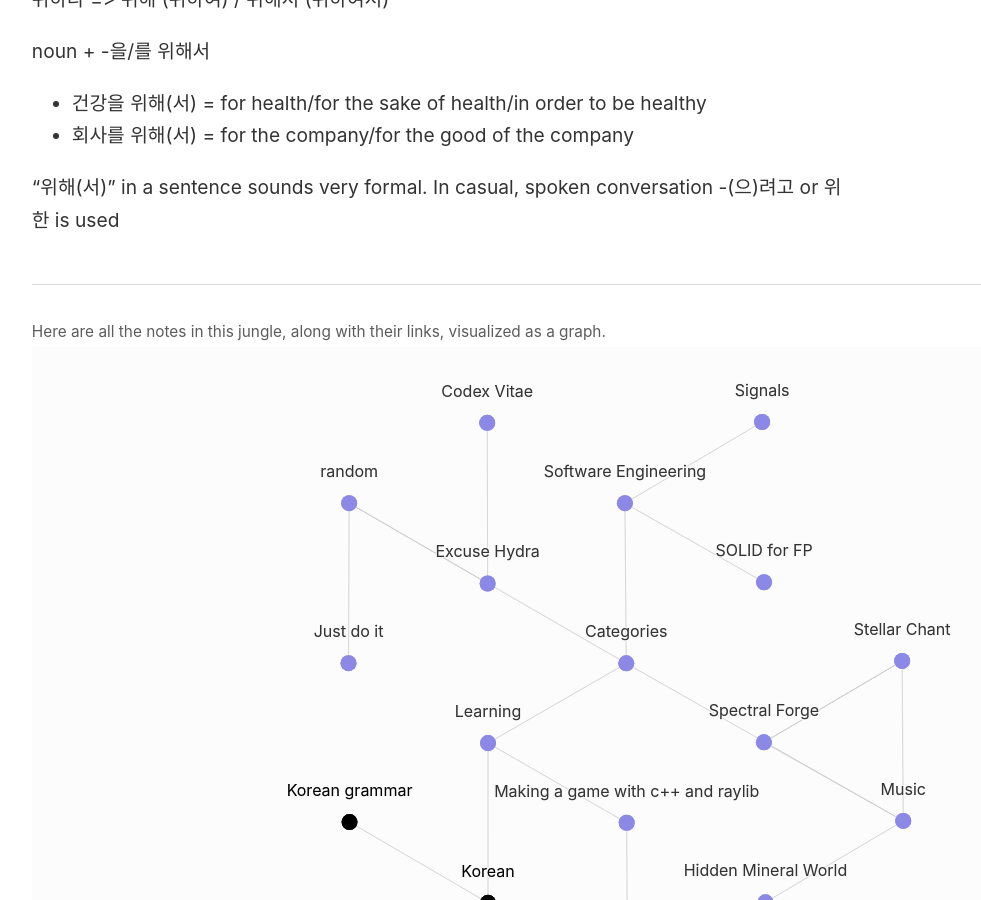
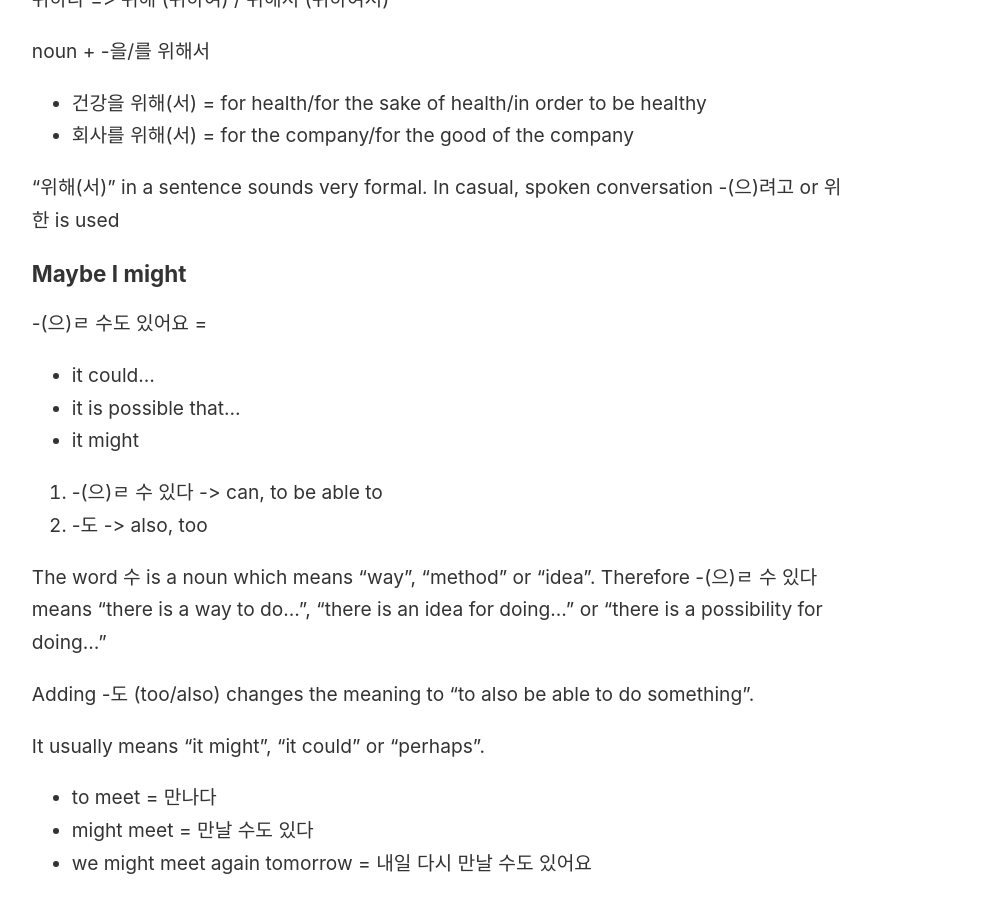
Before and after one commit to Dreat/digital_jungle, a Jekyll site: the page built from _notes/Korean grammar.md, in a window 1280 px wide and 900 px high, scrolled down 18129 px. Shown: the whole window, without its empty margins (45-1026 px from the left). Built offline with Jekyll 4.4.1, drawn with Linux system fonts in a browser that asks for light colours; some of the changed text lies outside the part shown.

Commit message:
maybe I might

```diff
--- a/_notes/Korean grammar.md
+++ b/_notes/Korean grammar.md
@@ -51,6 +51,7 @@ title: Korean grammar
 	<li><a href="#wellthenifso" class="internal-link">Well then, In that case, if so</a></li>
 	<li><a href="#lets" class="internal-link">Let's</a></li>
 	<li><a href="#inorderto" class="internal-link">In order to, For the sake of</a></li>
+	<li><a href="#maybeimight" class="internal-link">Maybe I might</a></li>
 </ul>
 </details>
 
@@ -670,3 +671,29 @@ noun + -을/를 위해서
 - 회사를 위해(서) = for the company/for the good of the company
 
 "위해(서)" in a sentence sounds very formal. In casual, spoken conversation -(으)려고 or 위한 is used
+
+### Maybe I might {#maybeimight}
+
+-(으)ㄹ 수도 있어요 =
+- it could...
+- it is possible that...
+- it might
+
+1. -(으)ㄹ 수 있다 -> can, to be able to
+2. -도 -> also, too
+
+The word 수 is a noun which means "way", "method" or "idea". Therefore -(으)ㄹ 수 있다 means "there is a way to do...", "there is an idea for doing..." or "there is a possibility for doing..."
+
+Adding -도 (too/also) changes the meaning to "to also be able to do something".
+
+It usually means "it might", "it could" or "perhaps".
+
+- to meet = 만나다
+- might meet = 만날 수도 있다
+- we might meet again tomorrow = 내일 다시 만날 수도 있어요
+
+**important**:
+1. I might not come here tomorrow => 저는 내일 다시 안 올 수도 있어요
+2. I might not be able to come here tomorrow
+	- 저는 내일 다시 올 수 없을 수도 있어요
+	- 저는 내일 다시 몾 올 수도 있어요
```
